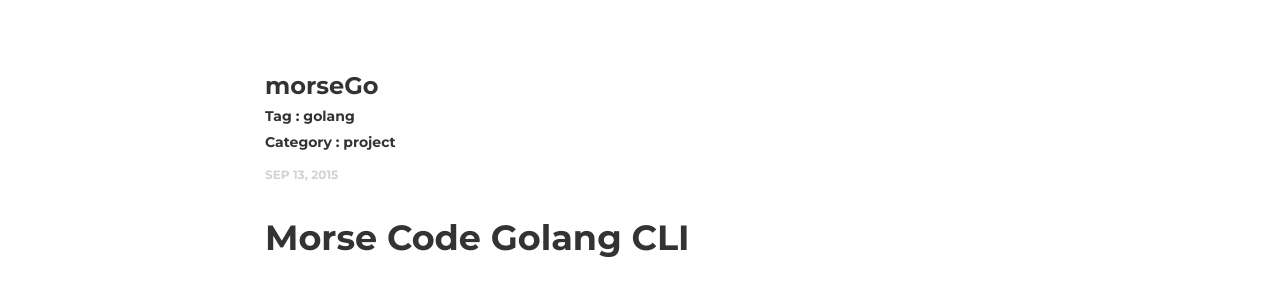
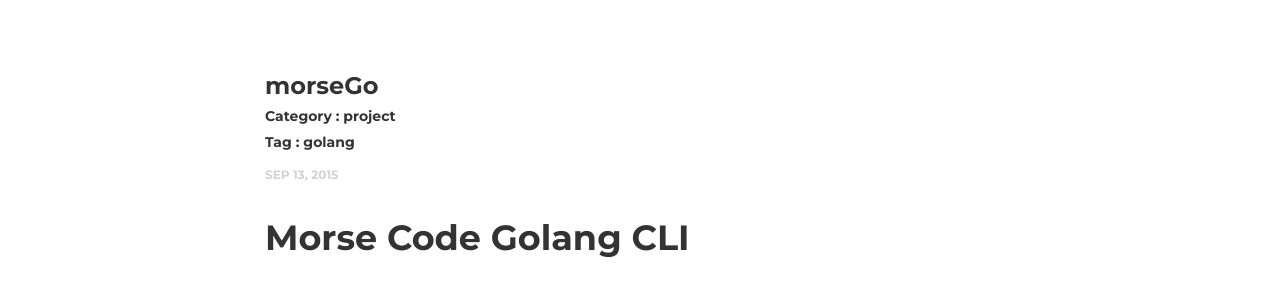
Before and after one commit to hellworld-io/hellworld-io.github.io, a Jekyll site: the page built from types/development/index.html, in a window 1280 px wide. Shown: the part 611-903 px from the top of the page. Built offline with Jekyll 4.4.1, drawn with Linux system fonts in a browser that asks for light colours; nearby versions of some CDN libraries; Markdown is read by kramdown in place of the engine named in the settings; part of the change alters nothing that is shown.

```diff
--- a/_includes/types_list.html
+++ b/_includes/types_list.html
@@ -1,8 +1,8 @@
 {% for types in site.posts %}
     {% if types.type == include.type %}
         <h3>{{types.title}}</h3>
+        <h5>Category : {{types.category}}</h5>
         <h5>Tag : {{types.tag}}</h5>
-        <h5>Category : {{types.category}}</h5>
         <p><bd> {{types.date | date: "%b %-d, %Y"}}</bd></p>
         <p>{{ types.excerpt }}</p>
         <p><a href="{{types.url | prepend: site.baseurl}}">Continue Reading...</a></p>
```
